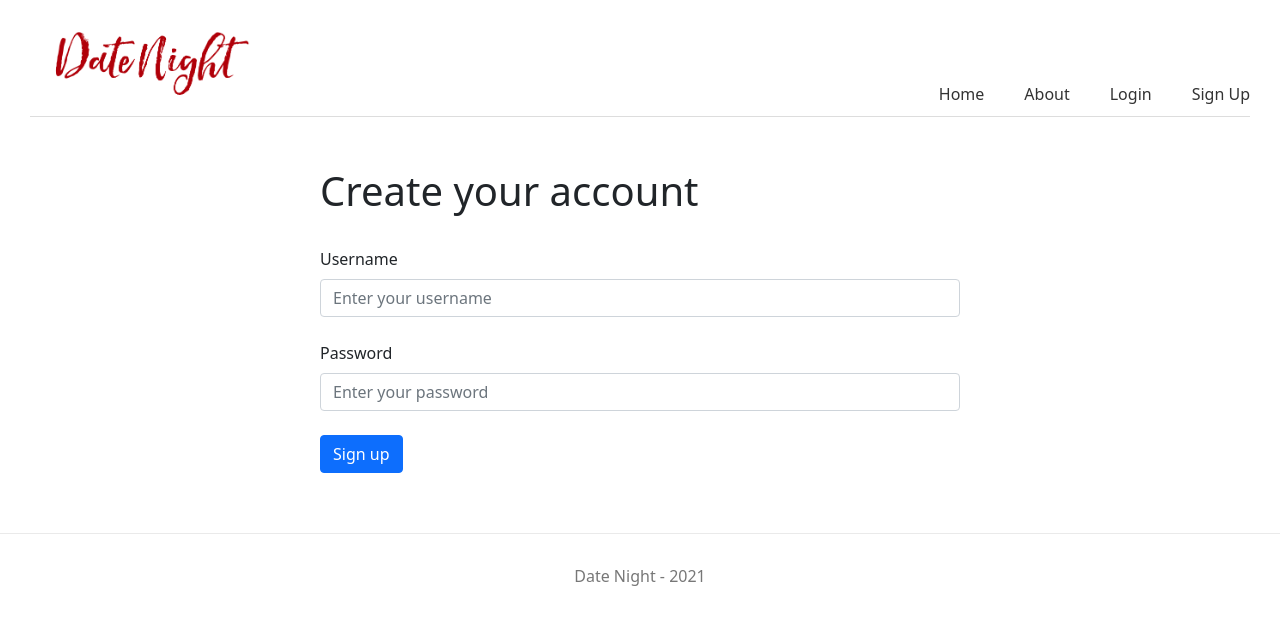
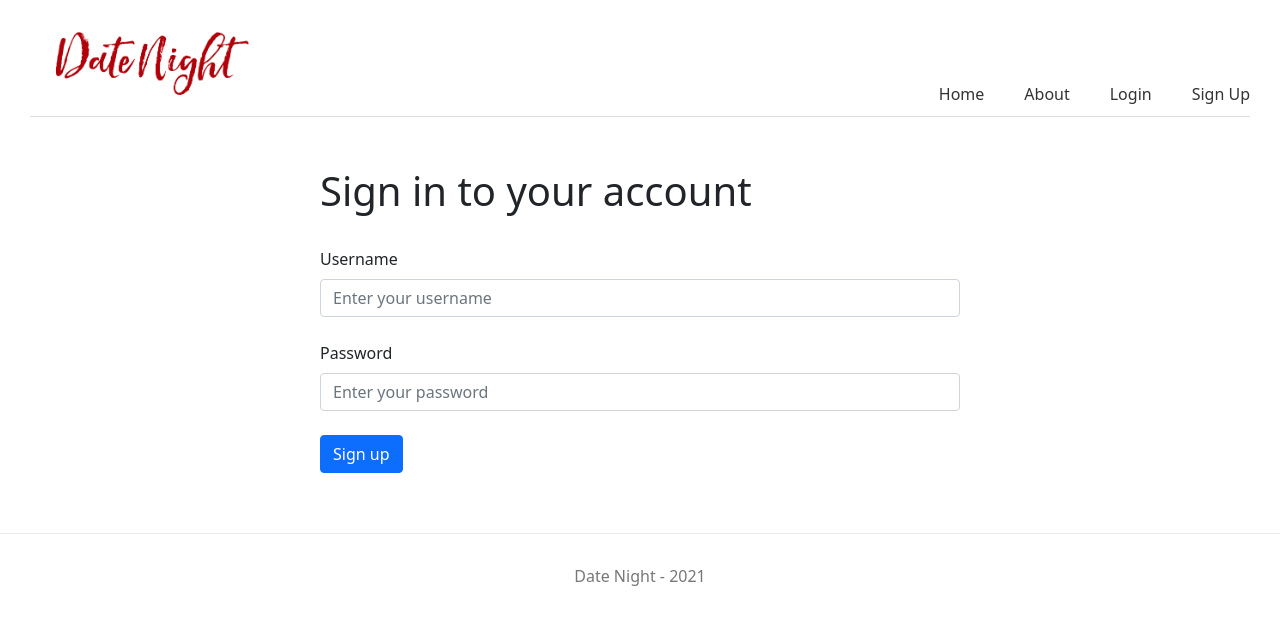
Before and after one commit to JejuBrothers/date-night-frontend, a Next.js app: page /login in a window 1280 px wide. Shown: the top 624 px of the page. Built offline with nearby package versions, Linux system fonts and the light colour scheme.

Commit message:
remove unused dependencies

```diff
--- a/package.json
+++ b/package.json
@@ -13,9 +13,6 @@
     "nookies": "^2.5.2",
     "react": "17.0.2",
     "react-bootstrap": "^1.6.0",
-    "react-dom": "17.0.2",
-    "react-hook-form": "^7.6.3",
-    "react-notification-alert": "^0.0.13",
-    "reactstrap": "^8.9.0"
+    "react-dom": "17.0.2"
   }
 }
--- a/pages/login.js
+++ b/pages/login.js
@@ -1,7 +1,6 @@
 import Head from 'next/head';
 import { useRouter } from 'next/router';
 import { useState, useContext } from 'react';
-import { useForm } from 'react-hook-form';
 import { Form, Row, Col, Button, Alert } from 'react-bootstrap';
 import { loginAccount } from '../services/account';
 import { setCookie } from 'nookies';
@@ -66,7 +65,7 @@ const Login = () => {
       </Head>
       <div className='a-form'>
         <Col md={{ span: 8, offset: 2 }}>
-          <h1>Create your account</h1>
+          <h1>Sign in to your account</h1>
           <br />
           <AlertMessage />
           <Form noValidate validated={validated} onSubmit={handleSubmit}>
--- a/pages/register.js
+++ b/pages/register.js
@@ -1,7 +1,6 @@
 import Head from 'next/head';
 import { useRouter } from 'next/router';
 import { useState } from 'react';
-import { useForm } from 'react-hook-form';
 import { Form, Row, Col, Button, Alert } from 'react-bootstrap';
 import { createAccount } from '../services/account';
 
```
Also changed, not shown: 1 other file (tests, documents, lock files or other folders).
